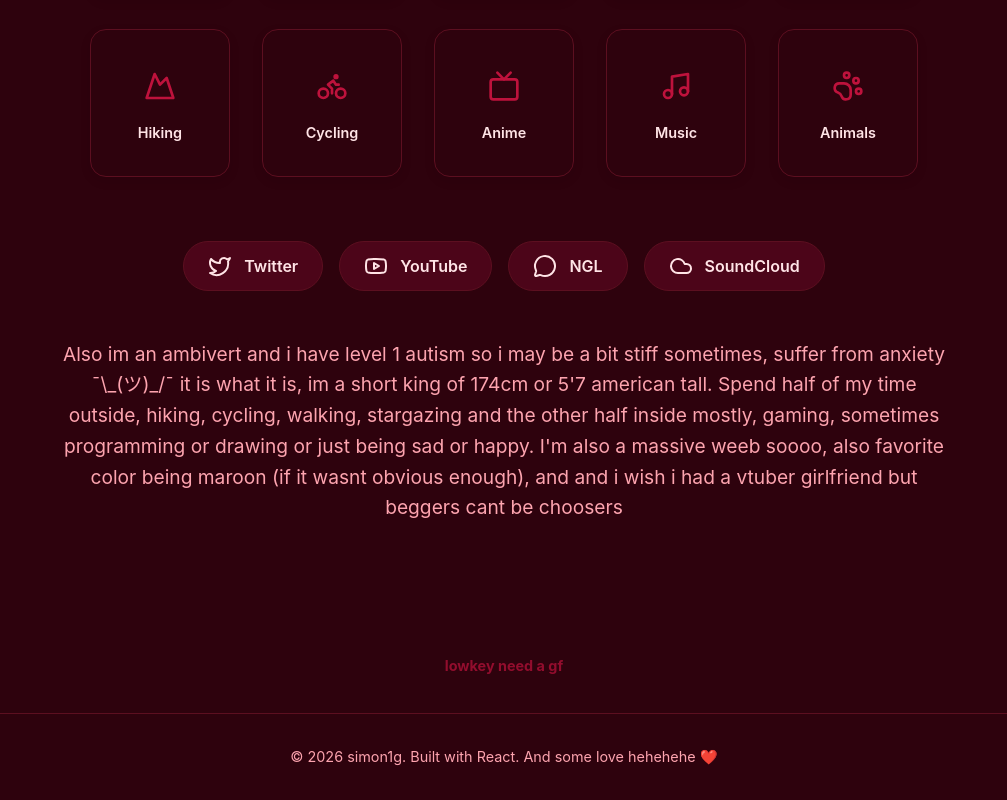
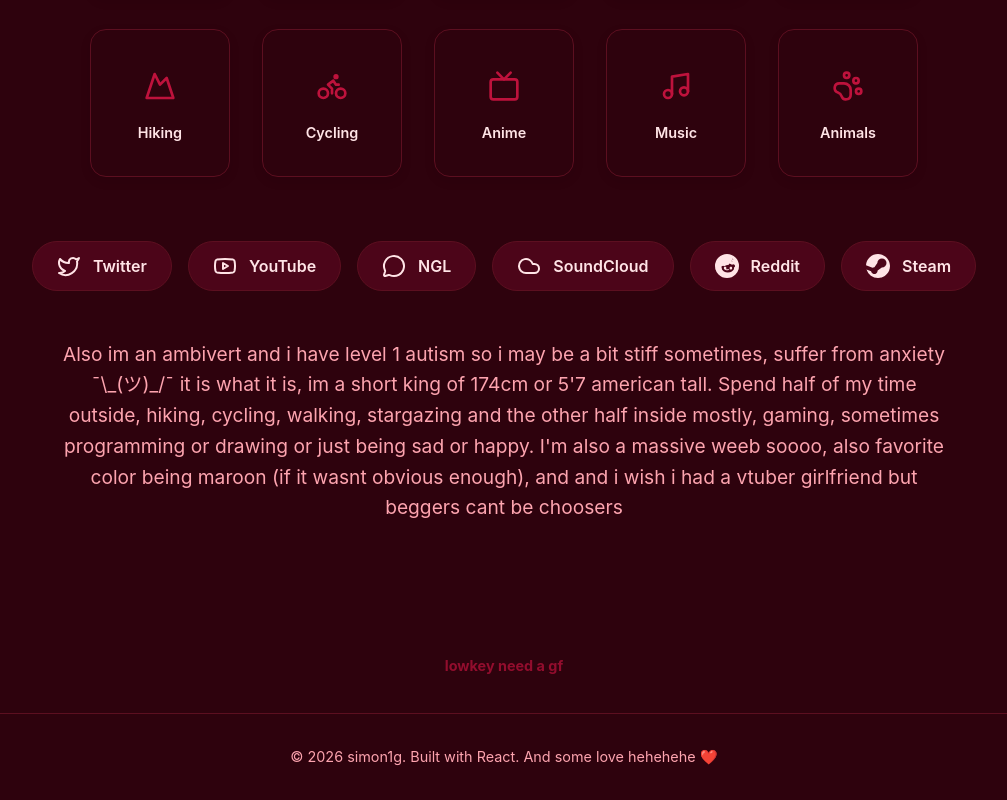
Before and after one commit to simon1g/simon1g-site, a React (Vite) app: page /about in a window 1280 px wide. Shown: the part 747-1547 px from the top of the page, without its empty margins (136-1143 px from the left). Built offline with nearby package versions, Linux system fonts and the light colour scheme; no server answers.

Commit message:
feat: Introduce About section featuring interactive interests and social media links with dedicated styles.

```diff
--- a/src/components/About.jsx
+++ b/src/components/About.jsx
@@ -1,6 +1,18 @@
 import React from 'react';
 import { Telescope, Code, Palette, Gamepad2, Mountain, Bike, Star, Tv, Twitter, Youtube, Music, MessageCircle, PawPrint, Cloud } from 'lucide-react';
 import '../styles/interests.css';
+
+const RedditIcon = ({ size = 24 }) => (
+    <svg width={size} height={size} viewBox="0 0 24 24" fill="currentColor">
+        <path d="M12 0A12 12 0 0 0 0 12a12 12 0 0 0 12 12 12 12 0 0 0 12-12A12 12 0 0 0 12 0zm5.01 4.744c.688 0 1.25.561 1.25 1.249a1.25 1.25 0 0 1-2.498.056l-2.597-.547-.8 3.747c1.824.07 3.48.632 4.674 1.488.308-.309.73-.491 1.207-.491.968 0 1.754.786 1.754 1.754 0 .716-.435 1.333-1.056 1.597.04.21.06.427.06.646 0 2.311-2.73 4.184-6.1 4.184-3.37 0-6.1-1.873-6.1-4.184 0-.215.02-.426.059-.633A1.751 1.751 0 0 1 6.33 13.5c0-.968.786-1.754 1.754-1.754.463 0 .875.18 1.179.471 1.183-.834 2.806-1.388 4.581-1.47l.835-3.929c.04-.194.232-.319.42-.269l2.912.612c.252-.288.62-.464 1.028-.464zm-6.91 8.125c-.71 0-1.28.57-1.28 1.28 0 .71.57 1.28 1.28 1.28s1.28-.57 1.28-1.28c0-.71-.57-1.28-1.28-1.28zm5.8 0c-.71 0-1.28.57-1.28 1.28 0 .71.57 1.28 1.28 1.28s1.28-.57 1.28-1.28c0-.71-.57-1.28-1.28-1.28zm-5.8 2.302c-.08 0-.142.062-.142.142 0 .584.974 1.059 2.164 1.059 1.19 0 2.164-.475 2.164-1.059 0-.08-.063-.142-.143-.142H10.1z" />
+    </svg>
+);
+
+const SteamIcon = ({ size = 24 }) => (
+    <svg width={size} height={size} viewBox="0 0 16 16" fill="currentColor">
+        <path d="M.329 10.333A8.01 8.01 0 0 0 7.99 16C12.414 16 16 12.418 16 8s-3.586-8-8.009-8A8.006 8.006 0 0 0 0 7.468l.003.006 4.304 1.769A2.2 2.2 0 0 1 5.62 8.88l1.96-2.844-.001-.04a3.046 3.046 0 0 1 3.042-3.043 3.046 3.046 0 0 1 3.042 3.043 3.047 3.047 0 0 1-3.111 3.044l-2.804 2a2.223 2.223 0 0 1-3.075 2.11 2.22 2.22 0 0 1-1.312-1.568L.33 10.333Z" />
+    </svg>
+);
 
 export default function About() {
     const [activeInterest, setActiveInterest] = React.useState(null);
@@ -88,6 +100,14 @@ export default function About() {
                     <Cloud size={24} />
                     <span>SoundCloud</span>
                 </a>
+                <a href="https://www.reddit.com/user/_ssSimon_/" target="_blank" rel="noopener noreferrer" className="about-social-link reddit">
+                    <RedditIcon size={24} />
+                    <span>Reddit</span>
+                </a>
+                <a href="https://steamcommunity.com/id/simon1g/" target="_blank" rel="noopener noreferrer" className="about-social-link steam">
+                    <SteamIcon size={24} />
+                    <span>Steam</span>
+                </a>
             </div>
             <p style={{
                 textAlign: 'center',
--- a/src/styles/interests.css
+++ b/src/styles/interests.css
@@ -239,3 +239,13 @@
     color: #FF5500;
     border-color: #FF5500;
 }
+
+.about-social-link.reddit:hover {
+    color: #FF4500;
+    border-color: #FF4500;
+}
+
+.about-social-link.steam:hover {
+    color: #00ADEE;
+    border-color: #00ADEE;
+}
```
